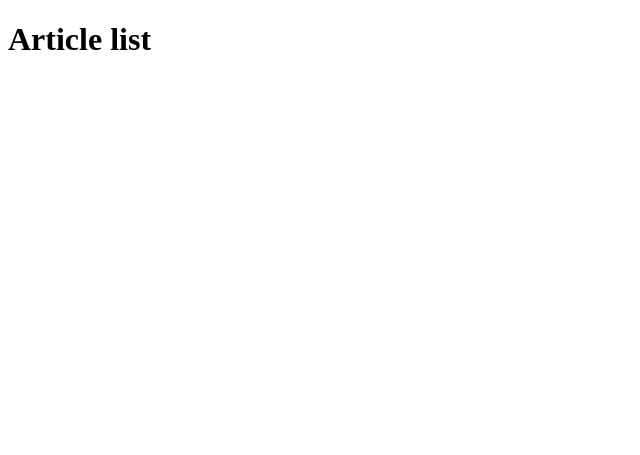
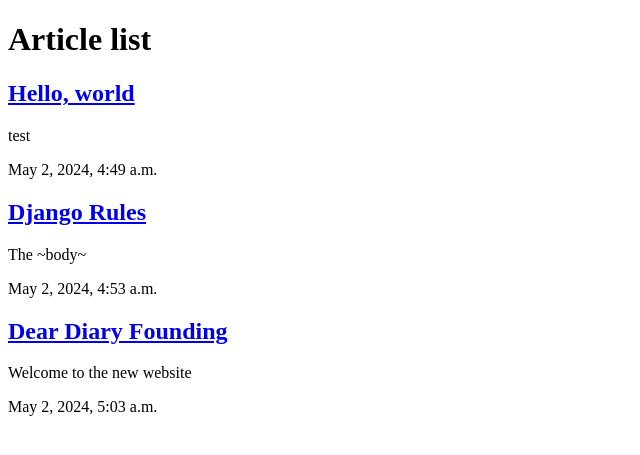
Before and after one commit to kbrenn02/Django-blog, a Django app: page /articles/ in a window 1280 px wide. Shown: the top 455 px of the page, without its empty margins (0-640 px from the left). Run offline with Django 5.2, Linux system fonts and the light colour scheme; data comes from the database, SQL or seed files in the repository.

Commit message:
Created template tag to show article content

```diff
--- a/Notes.txt
+++ b/Notes.txt
@@ -76,3 +76,9 @@ Django Admin: (control the content of the site)
 
 If we want models we create to show up in the admin portal, we have to register the models.
 This is done by going to the admin.py file in the app with the model you want to add to admin (articles.admin.py)
+
+Template Tags (output dynamic data into our templates using template tags)
+- template tags are a way for us to output some python code into an html template (ex: the articles that are made
+    are made in python. We render that data in html)
+
+Model methods:
--- a/deardiary/articles/templates/articles/article_list.html
+++ b/deardiary/articles/templates/articles/article_list.html
@@ -6,5 +6,15 @@
     </head>
     <body>
         <h1>Article list</h1>
+        <div class="articles">
+            <!-- {%  curly % % curly -- this is used for python code like for loops.  two sets of curly braces {{ -- this is used for actual date, like article.title -->
+            {% for article in articles %}
+                <div class="article">
+                    <h2><a href="#">{{ article.title }}</a></h2>
+                    <p>{{ article.body }}</p>
+                    <p>{{ article.date }}</p>
+                </div>
+            {% endfor %}
+        </div>
     </body>
 </html>
--- a/deardiary/articles/views.py
+++ b/deardiary/articles/views.py
@@ -1,5 +1,7 @@
 from django.shortcuts import render;
+from .models import Article;
 
 # Create your views here.
 def article_list(request):
-    return render(request, 'articles/article_list.html')
+    articles = Article.objects.all().order_by('date')  #this grabs all records from article db table. Can order by any field in the model
+    return render(request, 'articles/article_list.html', { 'articles': articles })  #the third parameter is the data we want to send to the template
```
